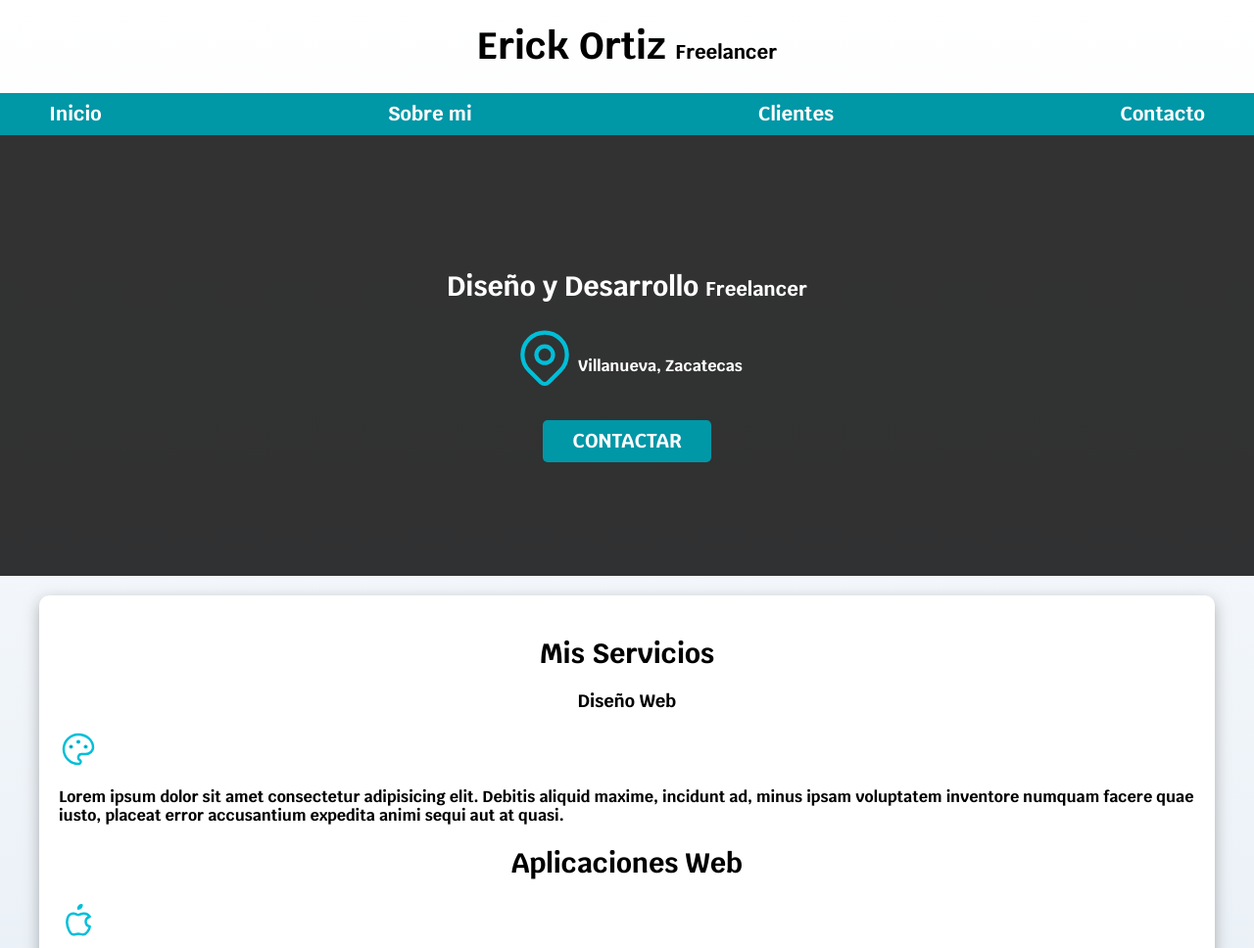
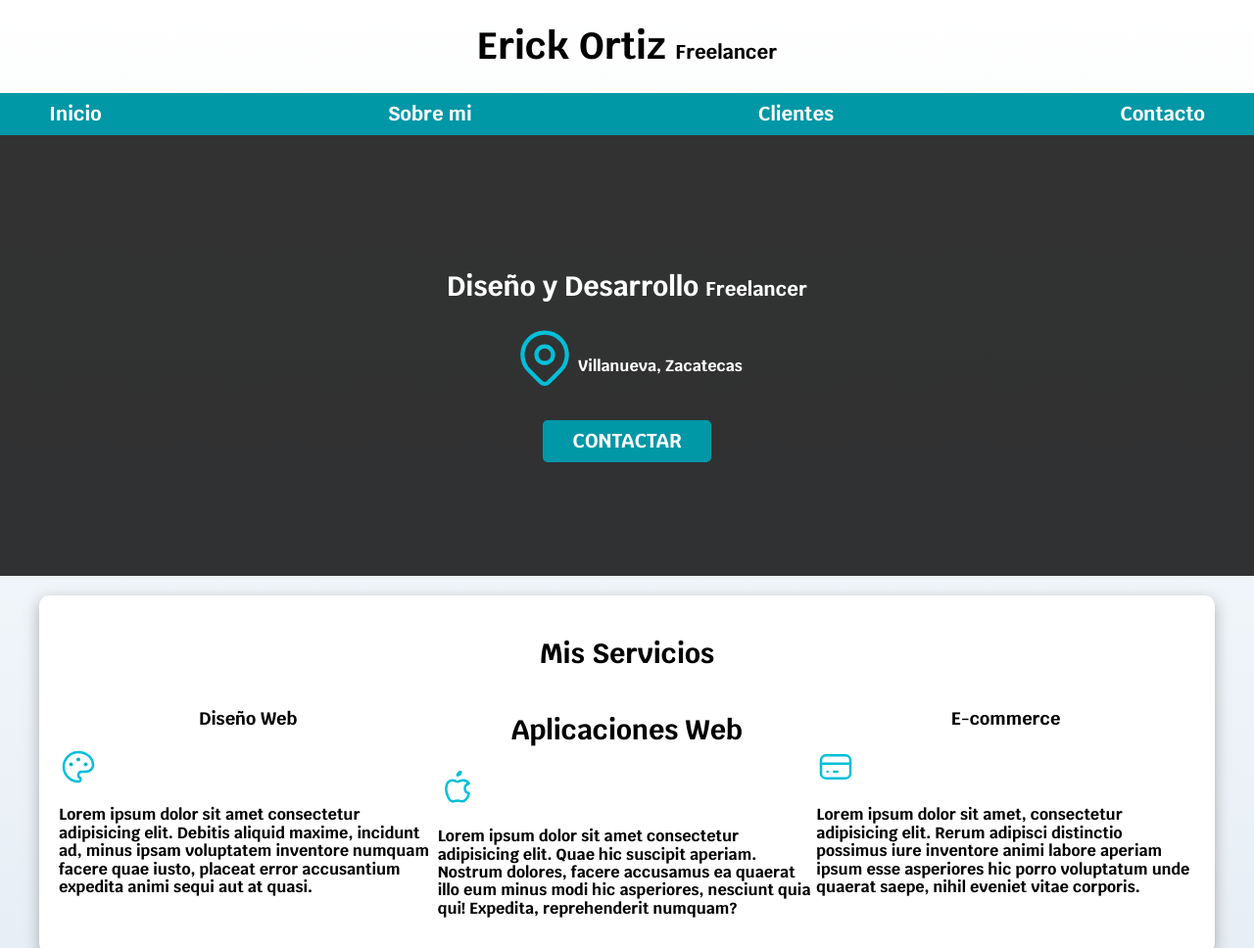
Before and after one commit to BlearyAlex/Cursos, a plain HTML site: page index.html in a window 1280 px wide. Shown: the top 968 px of the page at 98% size. Drawn offline with Linux system fonts and the light colour scheme.

Commit message:
Update styles.css

```diff
--- a/css/styles.css
+++ b/css/styles.css
@@ -147,3 +147,13 @@ h3 {
     display: flex;
     align-items: flex-end;
 }
+
+/* Servicios */
+
+@media (min-width: 768px) {
+    .servicios{
+        display: grid;
+        grid-template-columns: repeat(3, 1fr);
+
+    }
+}
```
